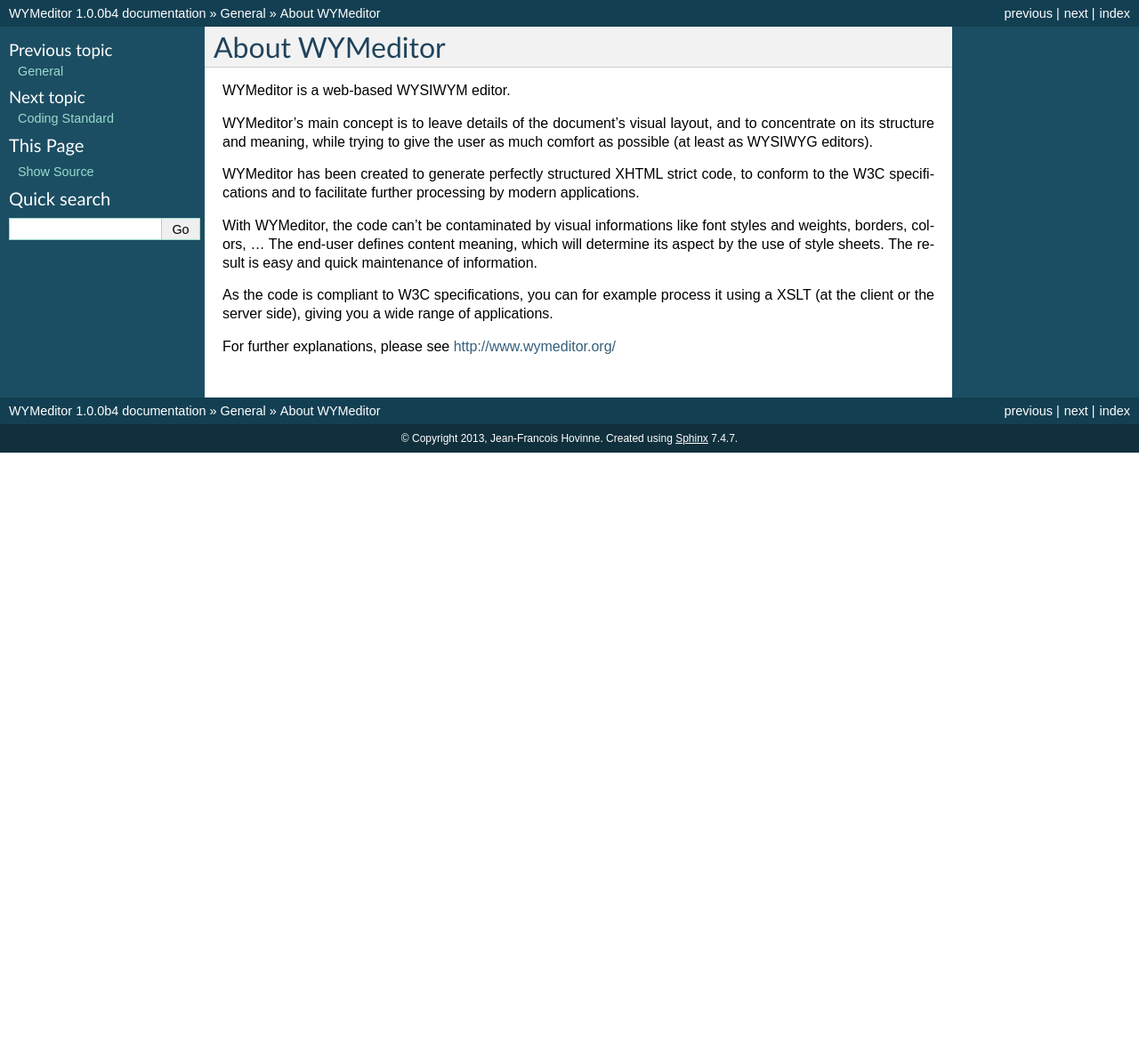
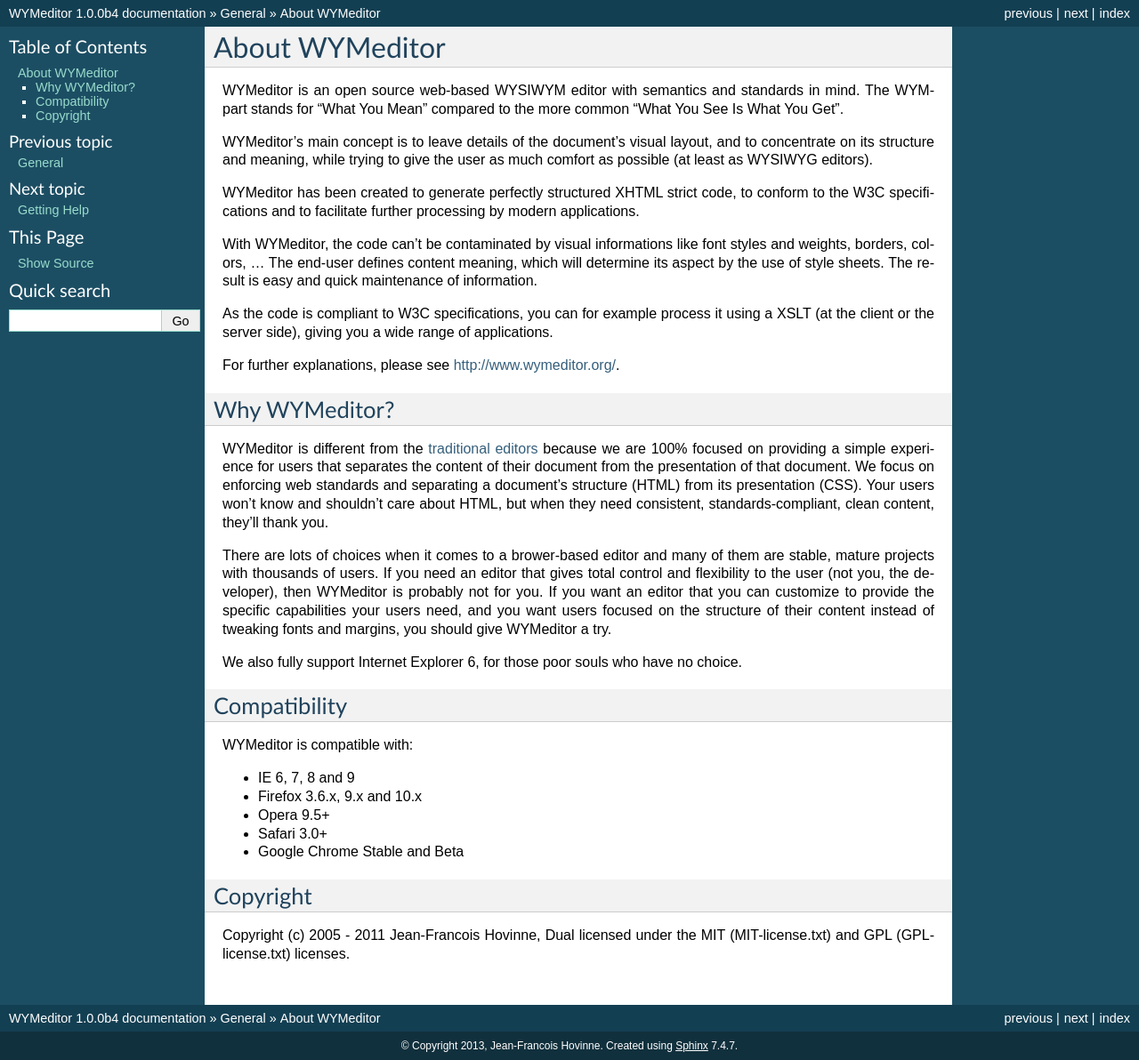
Before and after one commit to wymeditor/wymeditor, a Sphinx documentation site: the page built from docs/general/about.rst, in a window 1280 px wide. Shown: the whole page at 89% size. Built offline with Sphinx 7.4.7, drawn with Linux system fonts in a browser that asks for light colours; before the commit the page ends 900 px from its top, so only the background shows below that.

Commit message:
Added all of the information found in the README to the docs in various locations depending on the content.

```diff
--- a/docs/general/about.rst
+++ b/docs/general/about.rst
@@ -1,7 +1,9 @@
 About WYMeditor
 ===============
 
-WYMeditor is a web-based WYSIWYM editor.
+WYMeditor is an open source web-based WYSIWYM editor with semantics and
+standards in mind. The WYM-part stands for "What You Mean" compared to the more
+common "What You See Is What You Get".
 
 WYMeditor's main concept is to leave details of the document's visual layout,
 and to concentrate on its structure and meaning, while trying to give the user
@@ -20,4 +22,44 @@
 using a XSLT (at the client or the server side), giving you a wide range of
 applications.
 
-For further explanations, please see http://www.wymeditor.org/
+For further explanations, please see http://www.wymeditor.org/.
+
+Why WYMeditor?
+--------------
+
+WYMeditor is different from the `traditional <http://www.tinymce.com/>`_
+`editors <http://ckeditor.com/>`_ because we are 100% focused on providing a
+simple experience for users that separates the content of their document from
+the presentation of that document.  We focus on enforcing web standards and
+separating a document's structure (HTML) from its presentation (CSS). Your
+users won't know and shouldn't care about HTML, but when they need consistent,
+standards-compliant, clean content, they'll thank you.
+
+There are lots of choices when it comes to a brower-based editor and many of
+them are stable, mature projects with thousands of users. If you need an editor
+that gives total control and flexibility to the user (not you, the developer),
+then WYMeditor is probably not for you. If you want an editor that you can
+customize to provide the specific capabilities your users need, and you want
+users focused on the structure of their content instead of tweaking fonts and
+margins, you should give WYMeditor a try.
+
+We also fully support Internet Explorer 6, for those poor souls who have no
+choice.
+
+Compatibility
+-------------
+
+WYMeditor is compatible with:
+
+* IE 6, 7, 8 and 9
+* Firefox 3.6.x, 9.x and 10.x
+* Opera 9.5+
+* Safari 3.0+
+* Google Chrome Stable and Beta
+
+Copyright
+---------
+
+Copyright (c) 2005 - 2011 Jean-Francois Hovinne,
+Dual licensed under the MIT (MIT-license.txt)
+and GPL (GPL-license.txt) licenses.
--- a/docs/general/general.rst
+++ b/docs/general/general.rst
@@ -5,5 +5,6 @@
     :maxdepth: 2
 
     about
+    getting_help
     coding_standard
     in_the_wild
--- a/docs/version_1.0_and_0.5/developers/developers.rst
+++ b/docs/version_1.0_and_0.5/developers/developers.rst
@@ -4,6 +4,8 @@
 .. toctree::
     :maxdepth: 2
 
+    building_wymeditor
+    testing_wymeditor
     wymeditor_architecture
     cursor_behavior
     selection_api
```
Also changed, not shown: docs/general/getting_help.rst (added, +9 -0 lines), docs/version_1.0_and_0.5/developers/building_wymeditor.rst (added, +52 -0 lines), docs/version_1.0_and_0.5/developers/testing_wymeditor.rst (added, +47 -0 lines), docs/version_1.0_and_0.5/getting_started/setup.rst (+8 -0 lines).
